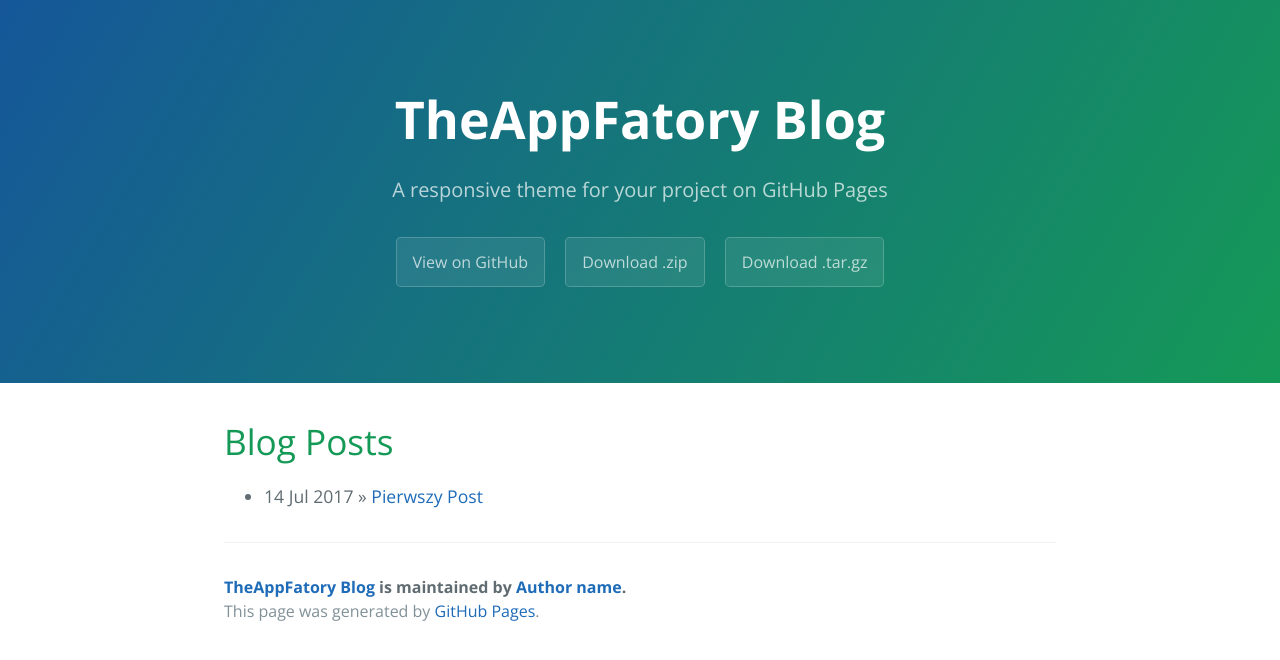
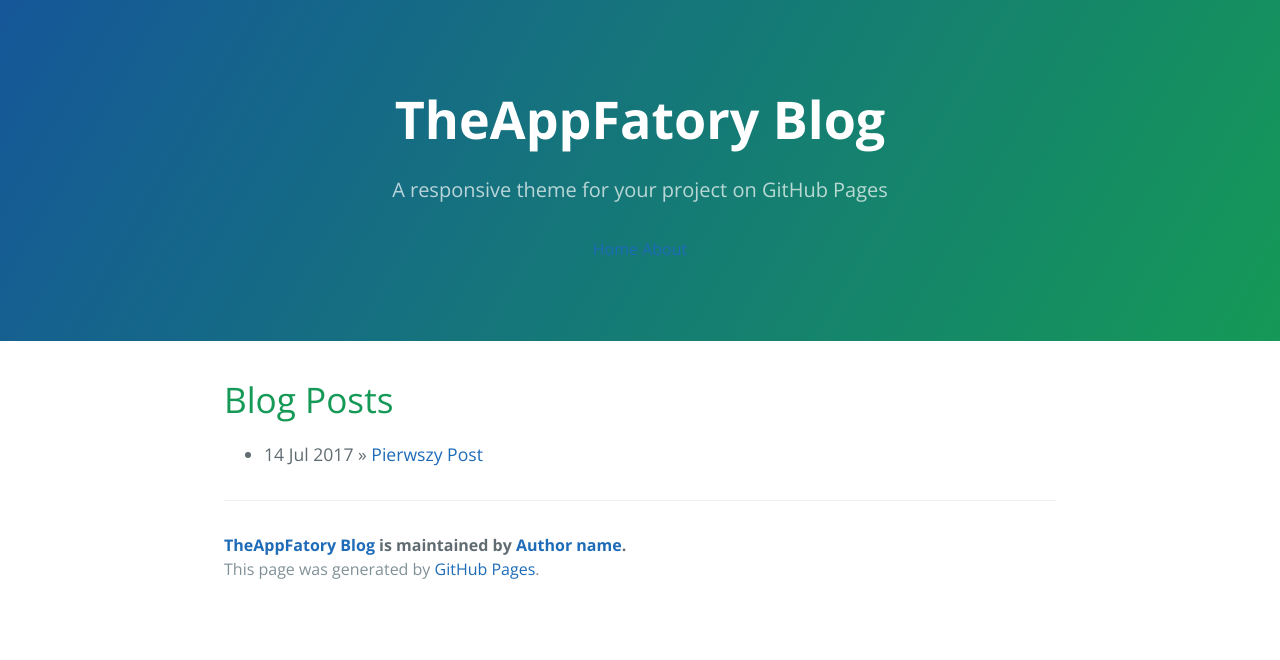
Before and after one commit to TheAppFactoryRepo/TheAppFactoryRepo.github.io, a Jekyll site: the page built from index.html, in a window 1280 px wide. Shown: the top 660 px of the page. Built offline with Jekyll 4.4.1, drawn with Linux system fonts in a browser that asks for light colours; the list of posts is cut into pages by our own code.

Commit message:
Update page-header.html

```diff
--- a/_includes/page-header.html
+++ b/_includes/page-header.html
@@ -1,7 +1,5 @@
 <section class="page-header">
   <h1 class="project-name">{{ site.title }}</h1>
   <h2 class="project-tagline">{{ site.tagline }}</h2>
-  <a href="#" class="btn">View on GitHub</a>
-  <a href="#" class="btn">Download .zip</a>
-  <a href="#" class="btn">Download .tar.gz</a>
+  {% include navigation.html %}
 </section>
```
